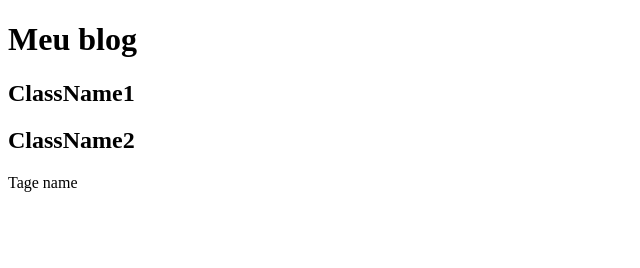
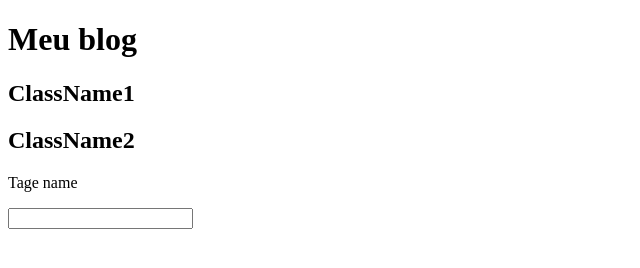
Before and after one commit to GeracNeto/RocketSeat, a plain HTML site: page Javascript/Exercicios/DOM.html in a window 1280 px wide. Shown: the whole page, without its empty margins (0-640 px from the left). Drawn offline with Linux system fonts and the light colour scheme.

Commit message:
Criado exemplo do uso do querySelector

```diff
--- a/Javascript/Exercicios/DOM.html
+++ b/Javascript/Exercicios/DOM.html
@@ -16,6 +16,8 @@
 
     <p>Tage name</p>
 
+    <input type="text">
+
     <script src="DOM.js"></script>
 </body>
 
--- a/Javascript/Exercicios/DOM.js
+++ b/Javascript/Exercicios/DOM.js
@@ -9,3 +9,7 @@ console.log(document.getElementsByClassName('one'))
 // getElementByTagName()
 
 console.log(document.getElementsByTagName('p'))
+
+// querySelector() - Pega o primeiro seletor que ele enontrar na página
+
+console.log(document.querySelector('[type]'))
```
